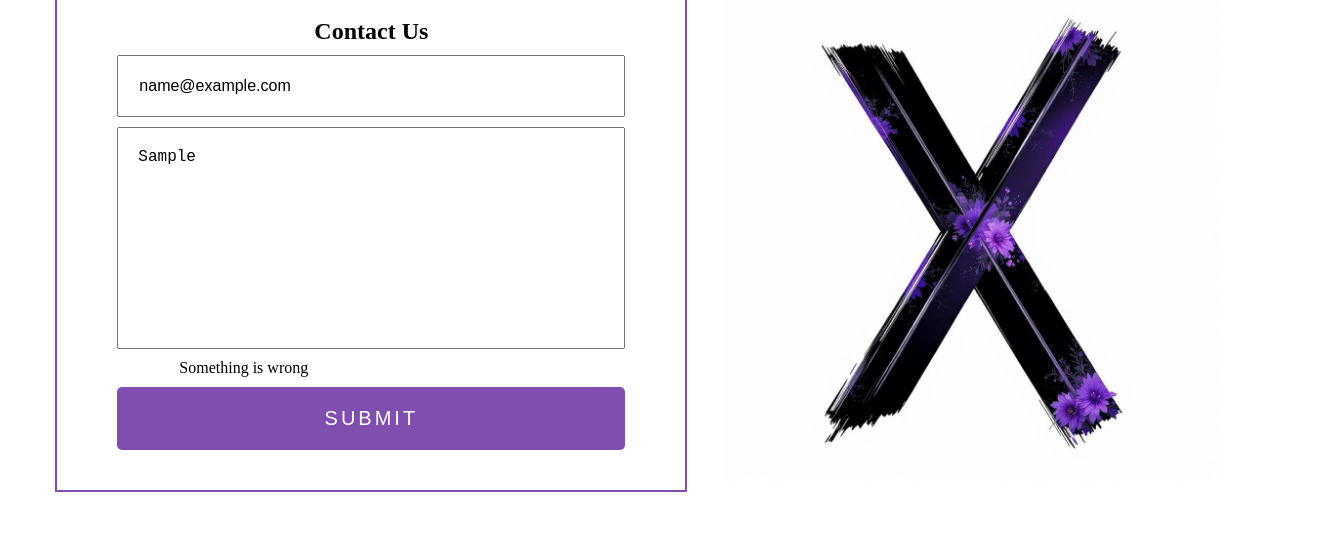
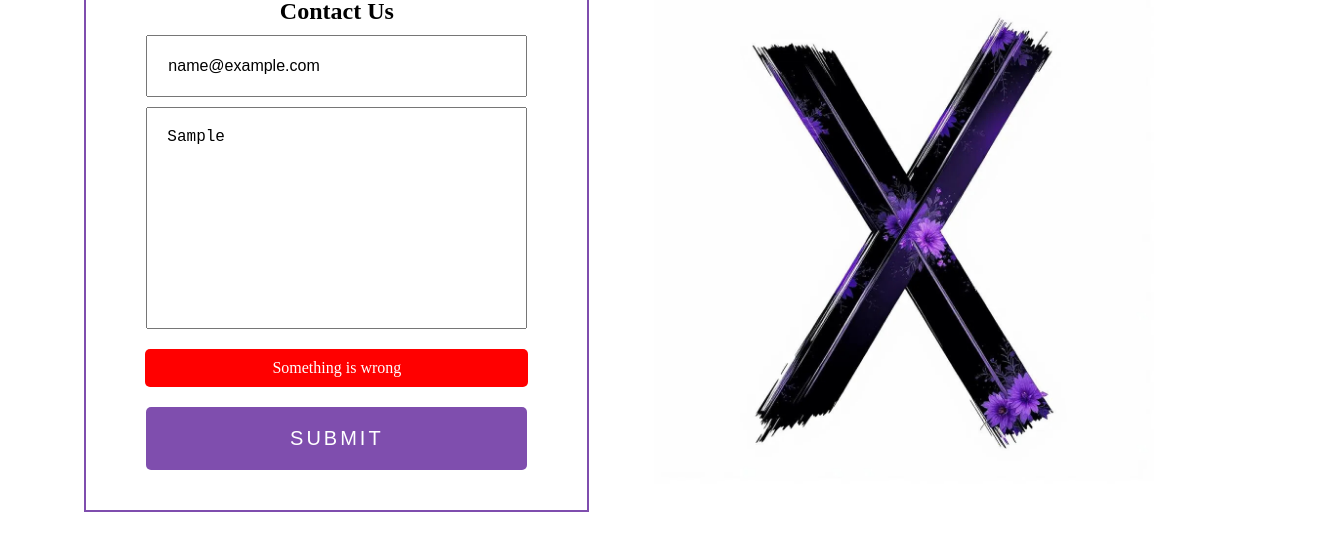
Before and after one commit to ABUBAKAR-DAHIR/Learning-React-App, a React (Vite) app: page / in a window 1280 px wide. Both pictures are taken after typing "name@example.com", "Sample" into the empty fields and a click on the button "SUBMIT". Shown: the part 2634-3184 px from the top of the page, 1320 px wide, since content can reach past the window. Built offline with nearby package versions, Linux system fonts and the light colour scheme; no server answers.

Commit message:
Making the contact form more interactable

```diff
--- a/src/components/Contact.jsx
+++ b/src/components/Contact.jsx
@@ -6,6 +6,8 @@ export default function Contact() {
     const [email, setEmail] = useState("")
     const [message, setMessage] = useState("")
     const [info, setInfo] = useState("")
+    const [visible, setVisible] = useState(false)
+    const [errorbg, setErrorbg] = useState(false)
 
     async function handleMessage(e) {
         e.preventDefault()
@@ -13,17 +15,35 @@ export default function Contact() {
             if(email === "" || message === "") {
                 console.log("Please fill in all inputs");
                 setInfo("Please fill in all inputs")
+                setVisible(true)
+                setErrorbg(true)
+                setTimeout(() => {
+                    setVisible(false)
+                    setErrorbg(false)
+                }, 3000);
                 return
             }
             const response = await sendMessage(email, message)
             setEmail("")
             setMessage("")
             console.log(response)
-            setInfo(response.message + ". We'll process your message and respond accordingly!")
+            // setInfo(response.message.charAt(0).toUpperCase()+response.message.slice(1) + ". We'll process your message and respond accordingly!")
+            setInfo(response.message.charAt(0).toUpperCase()+response.message.slice(1) + ". Thank you!")
+            setVisible(true)
+            setErrorbg(false)
+            setTimeout(() => {
+                setVisible(false)
+            }, 3000);
             return response.data
         }
         catch(error){
             setInfo(error.message || "Something is wrong")
+            setVisible(true)
+            setErrorbg(true)
+            setTimeout(() => {
+                setVisible(false)
+                setErrorbg(false)
+            }, 3000);
             console.log(error);
         }
     }
@@ -38,7 +58,7 @@ return (
                     <form action="">
                         <input type="email" name="" id="" placeholder='e-mail' value={email} onChange={(e) => setEmail(e.target.value)}/>
                         <textarea name="" id="" placeholder='message...' rows={10} value={message} onChange={(e) => setMessage(e.target.value)}></textarea>
-                        <p>{info}</p>
+                        <p className={`info-message ${visible ? 'visible':"hide"} ${errorbg? "error": "success"}`} >{info}</p>
                         <button onClick={(e) => handleMessage(e)}>submit</button>
                     </form>
                 </div>
--- a/src/components/Footer.jsx
+++ b/src/components/Footer.jsx
@@ -7,7 +7,7 @@
             <div className="footer-wrapper">
                 <p>© {new Date().getFullYear()} ReactLearn. All rights reserved</p>
                 <div className='socials'>
-                    <a href=""><i className='fab fa-github'></i></a>
+                    <a href="https://github.com/ABUBAKAR-DAHIR"><i className='fab fa-github'></i></a>
                     <a href=""><i className='fab fa-linkedin'></i></a>
                     <a href=""><i className='fab fa-x'></i></a>
                 </div>
--- a/src/styles/contact.css
+++ b/src/styles/contact.css
@@ -1,6 +1,6 @@
 .contact{
     height: auto;
-    width: 100%;
+    /* width: 100%; */
     /* background-color: rgb(179, 107, 107); */
     display: flex;
     justify-content: space-evenly;
@@ -26,7 +26,7 @@
 }
 
 .contact .contact-form form > *{
-    width: 30vw;
+    /* width: 30vw; */
 }
 
 .contact .contact-form form input, textarea{
@@ -102,6 +102,60 @@
     /* width: 100%; */
 }
 
+/* .info-message{
+    background-color: #03c577;
+    color: white;
+    padding: 10px 20px;
+    opacity: 0;
+}
+
+.info-message.visible{
+    opacity: 1;
+} */
+
+/* .info-wrapper{
+    background-color: blue;
+    max-width: 50%;
+    text-align: center;
+    overflow: auto;
+} */
+ .info-message {
+  text-align: center;
+  background-color: #f3da01;
+  padding: 10px 20px;
+  border-radius: 5px;
+  font-weight: 500;
+  color: white;
+  margin: 10px 0;
+  width: 100%;
+  max-width: 90%;
+
+  max-height: 0;
+  opacity: 0;
+  overflow: hidden;
+  transition: all 0.4s ease;
+}
+
+/* When visible */
+.info-message.visible {
+  max-height: 100px; /* enough to hold 1-2 lines */
+  opacity: 1;
+  padding: 10px 20px;
+}
+
+/* When hidden */
+.info-message.hide {
+  padding: 0 20px; /* reduce padding too when hiding */
+}
+
+.info-message.error{
+    background-color: red;
+}
+
+.info-message.success{
+    background-color: #03c577;
+}
+
 @media (max-width: 1244px) {
     img{
         display: none;
```
